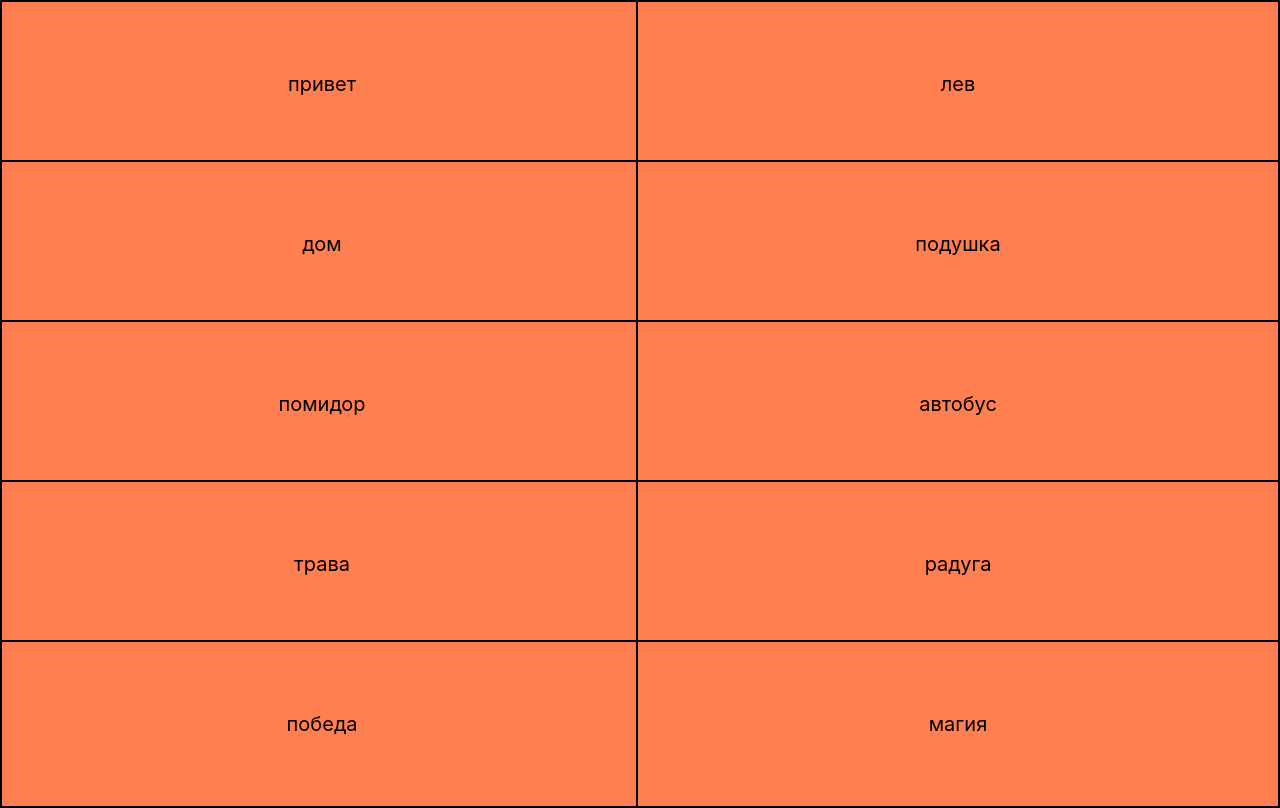
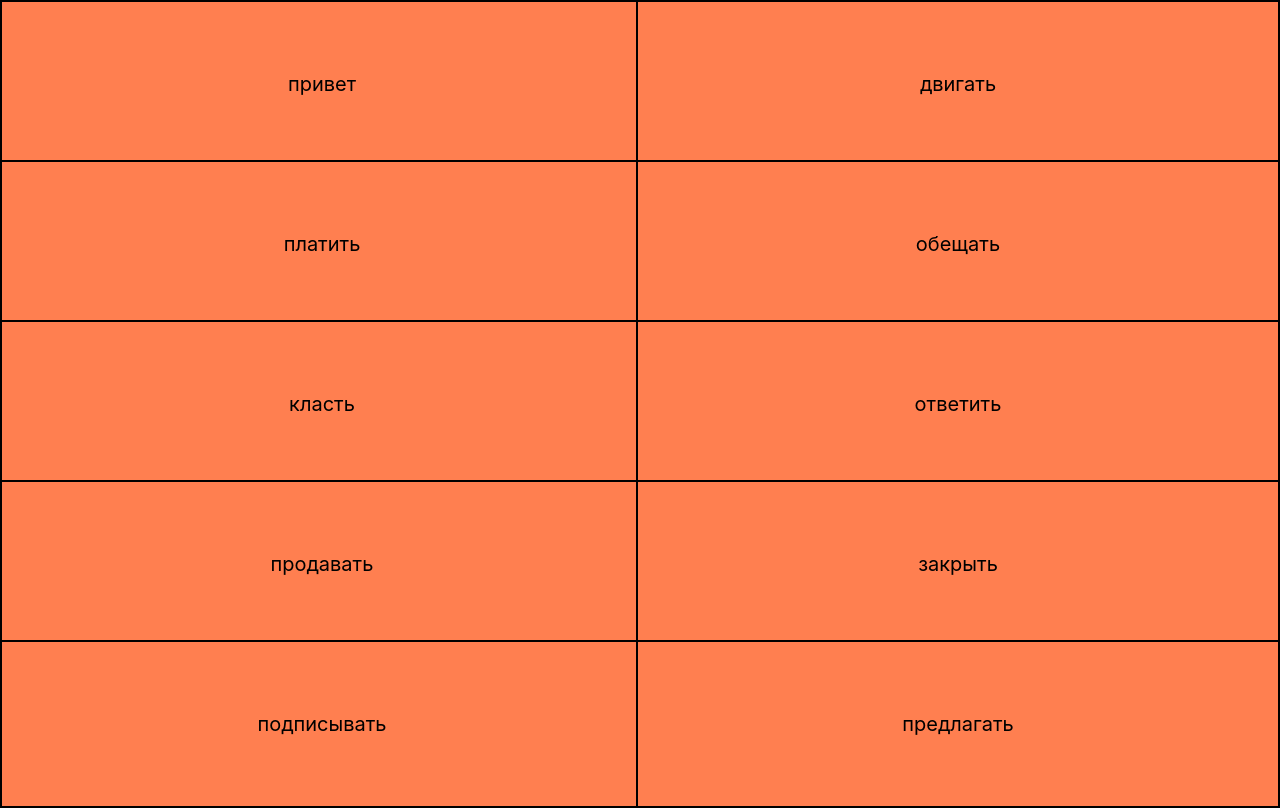
Before and after one commit to Malfit/Dictionary, a React (Create React App) app: page /practice in a window 1280 px wide. Built offline with nearby package versions, Linux system fonts and the light colour scheme.

Commit message:
change default words

```diff
--- a/package.json
+++ b/package.json
@@ -1,5 +1,5 @@
 {
-  "homepage": "http://Malfit.github.io/Dictionary.git",
+  "homepage": "http://Malfit.github.io/Dictionary",
   "name": "english-site",
   "version": "0.1.0",
   "private": true,
@@ -21,8 +21,8 @@
     "web-vitals": "^0.2.4"
   },
   "scripts": {
-    "predeploy": "npm run build",
-    "deploy": "gh-pages -d build",
+    "predeploy": "npm run build",
+    "deploy": "gh-pages -d build",
     "start": "react-scripts start",
     "build": "react-scripts build",
     "test": "react-scripts test",
--- a/src/components/EnglishWords/defaultWords.js
+++ b/src/components/EnglishWords/defaultWords.js
@@ -2,51 +2,51 @@ export const defaultWords = [
   {
     _id: '1',
     rus: 'привет',
-    eng: 'hello',
+    eng: 'повредить',
   },
   {
     _id: '2',
-    rus: 'лев',
-    eng: 'lion',
+    rus: 'двигать',
+    eng: 'move',
   },
   {
     _id: '3',
-    rus: 'дом',
-    eng: 'house',
+    rus: 'платить',
+    eng: 'pay',
   },
   {
     _id: '4',
-    rus: 'подушка',
-    eng: 'pillow',
+    rus: 'обещать',
+    eng: 'promise',
   },
   {
     _id: '5',
-    rus: 'помидор',
-    eng: 'tomato',
+    rus: 'класть',
+    eng: 'put',
   },
   {
     _id: '6',
-    rus: 'автобус',
-    eng: 'bus',
+    rus: 'ответить',
+    eng: 'reply',
   },
   {
     _id: '7',
-    rus: 'трава',
-    eng: 'grass',
+    rus: 'продавать',
+    eng: 'sell',
   },
   {
     _id: '8',
-    rus: 'радуга',
-    eng: 'rainbow',
+    rus: 'закрыть',
+    eng: 'shut',
   },
   {
     _id: '9',
-    rus: 'победа',
-    eng: 'victory',
+    rus: 'подписывать',
+    eng: 'sign',
   },
   {
     _id: '10',
-    rus: 'магия',
-    eng: 'magic',
+    rus: 'предлагать',
+    eng: 'suggest',
   },
 ]
```
Also changed, not shown: 2 other files (tests, documents, lock files or other folders).
